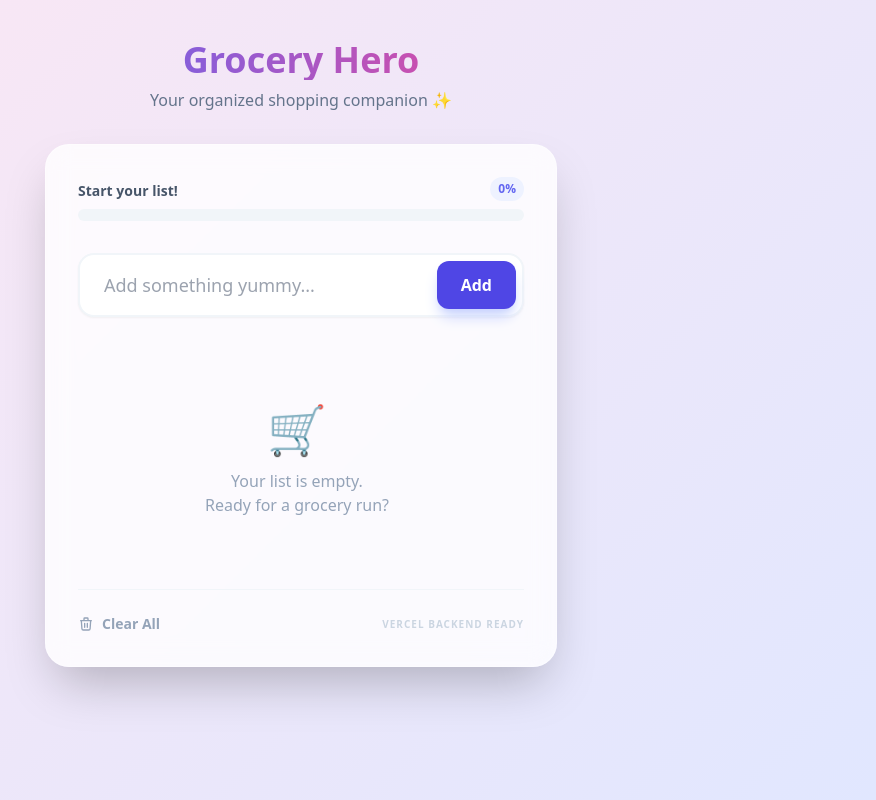
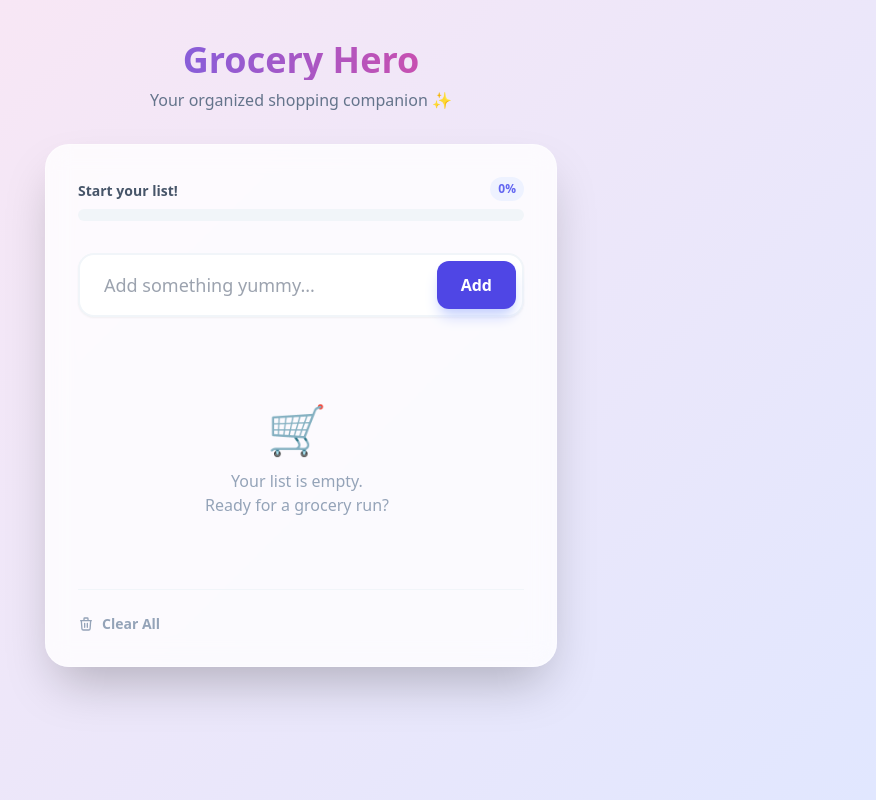
Before and after one commit to kanchana-Tejaswy/Grocery-hero, a website: page html/index.html in a window 1280 px wide. Shown: the whole page, without its empty margins (339-1215 px from the left). Drawn offline with nearby package versions, Linux system fonts and the light colour scheme; no server answers.

Commit message:
made some changes in text

```diff
--- a/html/index.html
+++ b/html/index.html
@@ -57,7 +57,7 @@
                     </svg>
                     Clear All
                 </button>
-                <div class="text-[10px] uppercase tracking-widest font-black text-slate-300">Vercel Backend Ready</div>
+                <div class="text-[10px] uppercase tracking-widest font-black text-slate-300"></div>
             </div>
         </div>
     </div>
```
